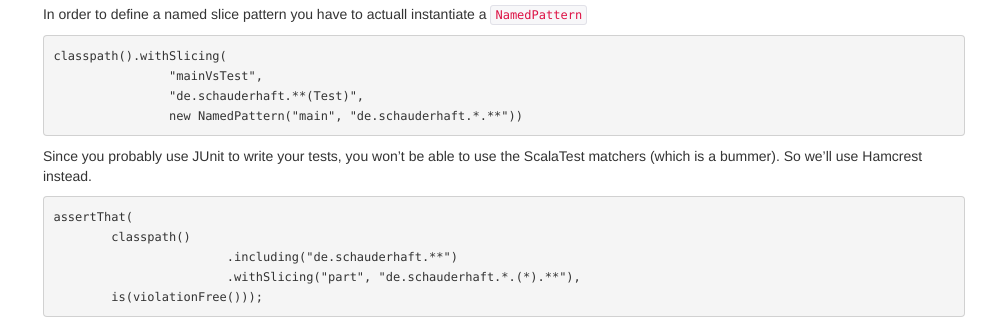
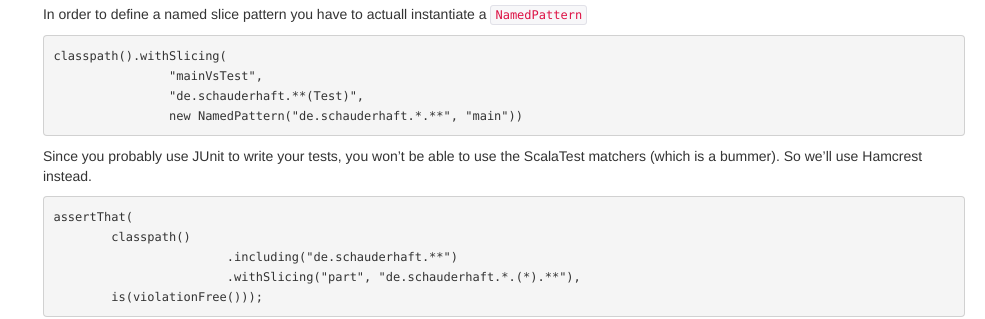
Before and after one commit to riy/degraph, a Jekyll site: the page built from documentation.md, in a window 1280 px wide and 900 px high, scrolled down 10522 px. Shown: the part 211-530 px from the top of the window, without its empty margins (295-1280 px from the left). Built offline with Jekyll 4.4.1, drawn with Linux system fonts in a browser that asks for light colours; nearby versions of some CDN libraries.

```diff
--- a/documentation.md
+++ b/documentation.md
@@ -438,7 +438,7 @@ In order to define a named slice pattern you have to actuall instantiate a `Name
     classpath().withSlicing(
 			"mainVsTest",
 			"de.schauderhaft.**(Test)",
-			new NamedPattern("main", "de.schauderhaft.*.**"))
+			new NamedPattern("de.schauderhaft.*.**", "main"))
 
 Since you probably use JUnit to write your tests, you won't be able to use the ScalaTest matchers (which is a bummer). So we'll use Hamcrest instead.
 
```
